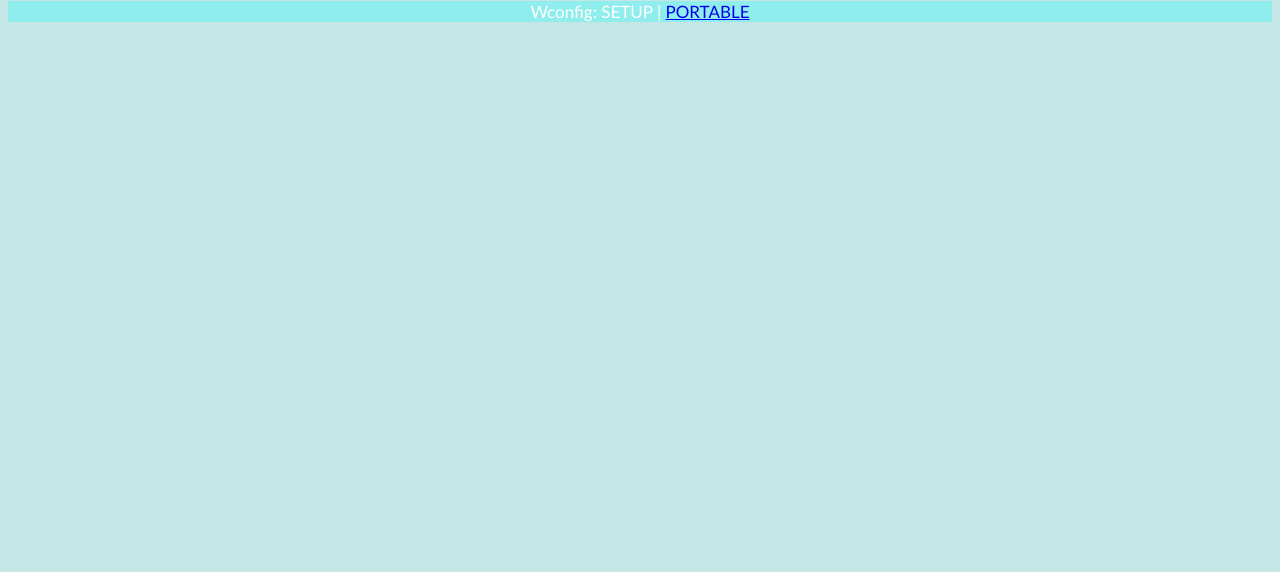
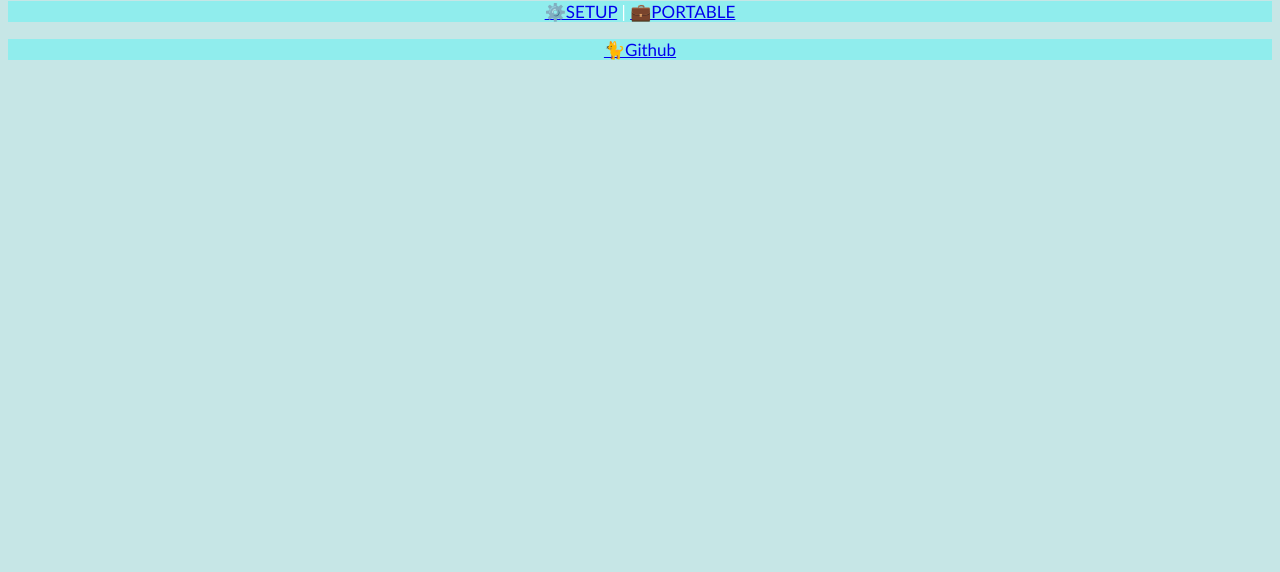
Before and after one commit to OCOYE/Wconfig, a plain HTML site: page Wconfig/index.html in a window 1280 px wide. Shown: the part 228-800 px from the top of the page. Drawn offline with Linux system fonts and the light colour scheme.

Commit message:
CoolFeatures

```diff
--- a/Wconfig/index.html
+++ b/Wconfig/index.html
@@ -37,6 +37,7 @@
 <h2>Your favourite program for modify text's</h2>
 <body>
 <h1>Downloads</h1>
-<p>Wconfig: <a>SETUP</a> | <a href="dist/Wconfig.exe">PORTABLE</a></p>
+<p><a href="WconfigAll/Setup.exe">⚙️SETUP</a> | <a href="dist/Wconfig.exe">💼PORTABLE</a></p>
+<p><a href="https://github.com/OCOYE/Wconfig">🐈Github</a></p>
 </body>
 </html>
```
Also changed, not shown: 2 other files.
